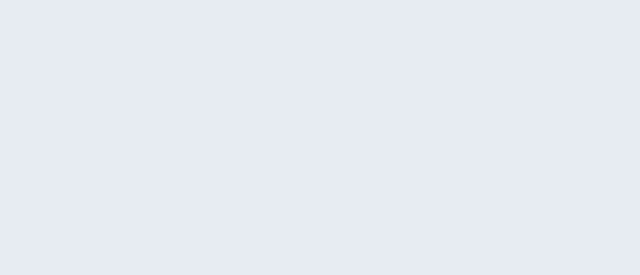
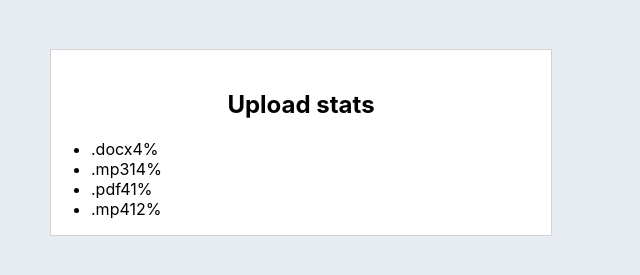
Before and after one commit to andriideikalo/arhive, a React (Create React App) app: page / in a window 1280 px wide. Shown: the part 573-848 px from the top of the page, without its empty margins (0-640 px from the left). Before the commit the page ends 800 px from the top, so only its background shows below. Built offline with nearby package versions, Linux system fonts and the light colour scheme.

Commit message:
fix task

```diff
--- a/src/components/App.jsx
+++ b/src/components/App.jsx
@@ -1,12 +1,14 @@
-import { Profile } from "../Profile/Profile";
+import { Profile } from "./Profile/Profile";
+import {Statistics} from "./Statistics/Statistics"
 import users from "../data/users"
-
+import data from "../data/data"
 
 
 export const App = () => {
   return (
     <div>
       < Profile users={users}/>
+      < Statistics data={data}/>
     </div>
   );
 };
--- /dev/null
+++ b/src/components/Statistics/StatStyles.js
@@ -0,0 +1,18 @@
+import styled from '@emotion/styled';
+
+
+
+export const StatStyles = styled.div`
+  border: 1px solid lightgray;
+  background-color: #fff;
+  width: 500px;
+
+  position: relative;
+  padding-top: 20px;
+  margin: 50px;
+  transition-duration: 250ms;
+
+  .title{
+      text-align: center;
+  }
+`;
--- /dev/null
+++ b/src/components/Statistics/Statistics.js
@@ -0,0 +1,44 @@
+// import PropTypes from 'prop-types';
+import React from 'react';
+import { StatStyles } from "./StatStyles"
+
+export const Statistics = ( { data } ) => {
+    return (<StatStyles>
+       <section class="statistics">
+  <h2 class="title">Upload stats</h2>
+
+  <ul class="stat-list">
+    <li class="item">
+      <span class="label">.docx</span>
+      <span class="percentage">4%</span>
+    </li>
+    <li class="item">
+      <span class="label">.mp3</span>
+      <span class="percentage">14%</span>
+    </li>
+    <li class="item">
+      <span class="label">.pdf</span>
+      <span class="percentage">41%</span>
+    </li>
+    <li class="item">
+      <span class="label">.mp4</span>
+      <span class="percentage">12%</span>
+    </li>
+  </ul>
+</section>
+    </StatStyles>);
+};
+
+// Profile.propTypes = {
+//   name: PropTypes.string.isRequired,
+//   tag: PropTypes.string.isRequired,
+//   location: PropTypes.string.isRequired,
+//   avatar: PropTypes.string.isRequired,
+//   stats: PropTypes.shape({
+//     followers: PropTypes.number.isRequired,
+//     views: PropTypes.number.isRequired,
+//     likes: PropTypes.number.isRequired,
+//   }),
+// };
+
+// export default Profile;
```
Also changed, not shown: src/components/Profile/ProfStyles.js (renamed from src/Profile/ProfStyles.js), src/components/Profile/Profile.js (renamed from src/Profile/Profile.js).
